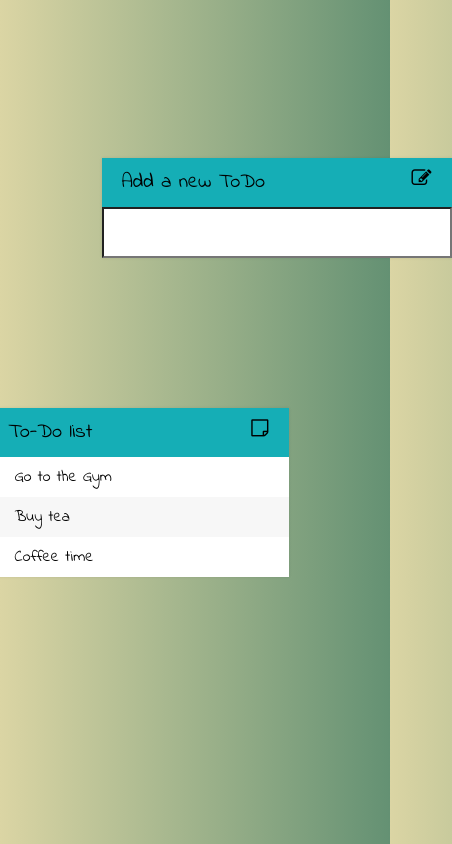
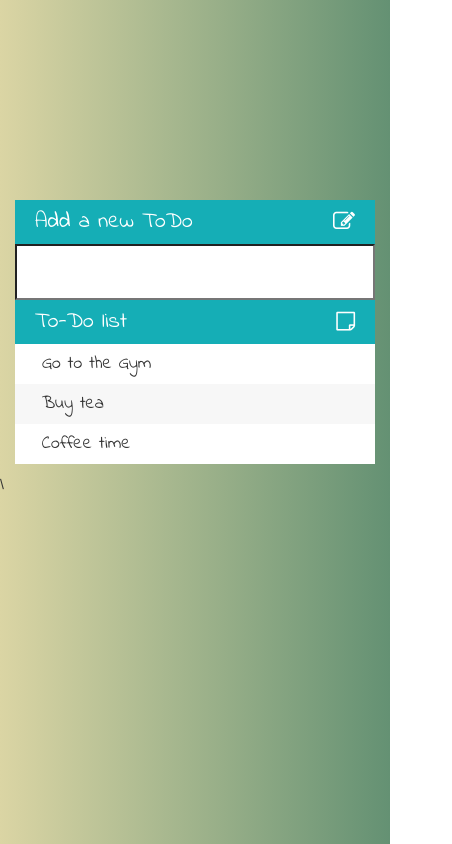
Before and after one commit to MartaSanchez/udemy-bootcamp, a plain HTML site: page todo list project/index.html in a window 390 px wide. Shown: the whole page, 452 px wide, since content can reach past the window. Drawn offline with nearby package versions, Linux system fonts and the light colour scheme.

Commit message:
Responsive app

```diff
--- a/todo list project/assets/css/todo.css
+++ b/todo list project/assets/css/todo.css
@@ -1,27 +1,13 @@
 body {
-background: #649173;  /* fallback for old browsers */
-background: -webkit-linear-gradient(to right, #DBD5A4, #649173);  /* Chrome 10-25, Safari 5.1-6 */
-background: linear-gradient(to right, #DBD5A4, #649173); /* W3C, IE 10+/ Edge, Firefox 16+, Chrome 26+, Opera 12+, Safari 7+ */
-font-family: 'Indie Flower', cursive;
+  background: #649173;  /* fallback for old browsers */
+  background: -webkit-linear-gradient(to right, #DBD5A4, #649173);  /* Chrome 10-25, Safari 5.1-6 */
+  background: linear-gradient(to right, #DBD5A4, #649173); /* W3C, IE 10+/ Edge, Firefox 16+, Chrome 26+, Opera 12+, Safari 7+ */
 }
 
-#div1 {
-  float: left;
-  background-color: #f7f7f7;
-  width: 350px;
-	margin-left: 25%;
-  margin-top: 150px;
-  box-shadow: 0 0 3px rgba(0, 0, 0, 0.1);
-}
-
-#div2 {
-  float: right;
-  background-color: #f7f7f7;
-  width: 300px;
-  padding: 0;
-  margin-right: 25%;
-  margin-top: 150px;
-  box-shadow: 0 0 3px rgba(0, 0, 0, 0.1);
+.container {
+  margin-top: 200px;
+  font-family: 'Indie Flower', cursive;
+  font-size: 18px;
 }
 
 .done {
@@ -29,12 +15,22 @@ font-family: 'Indie Flower', cursive;
   text-decoration: line-through;
 }
 
-h1 {
+#add {
   font-weight: normal;
   padding: 10px 20px;
   background-color: rgb(21, 174, 182);
   margin: 0;
-  font-size: 20px;
+  font-size: 22px;
+  color: white;
+}
+
+#list {
+  font-weight: normal;
+  padding: 10px 20px;
+  background-color: rgb(21, 174, 182);
+  margin: 0;
+  font-size: 22px;
+  color: white;
 }
 
 .icono {
@@ -46,7 +42,6 @@ h1 {
 }
 
 input {
-  font-size: 18px;
   width: 100%;
   background: white;
   padding: 13px 13px 13px 20px;
--- a/todo list project/index.html
+++ b/todo list project/index.html
@@ -7,20 +7,28 @@
     <link href="https://fonts.googleapis.com/css?family=Indie+Flower" rel="stylesheet">
     <script type="text/javascript" src="assets/js/lib/jquery-3.2.1.min.js"></script>
     <link rel="stylesheet" href="https://maxcdn.bootstrapcdn.com/font-awesome/4.7.0/css/font-awesome.min.css">
+    <link rel="stylesheet" href="https://maxcdn.bootstrapcdn.com/bootstrap/3.3.7/css/bootstrap.min.css">
   </head>
   <body>
-      <div id="div1">
-        <h1>Add a new ToDo <i class="fa fa-pencil-square-o icono1" aria-hidden="true"></i></h1>
+    <div class="container">
+      <div class="row">
+        <div class="col-lg-6">
+          <h1 id="add">Add a new ToDo <i class="fa fa-pencil-square-o icono1" aria-hidden="true"></i></h1>
           <input type="text">
         </div>
-      <div id="div2">
-        <h1 class="list">To-Do list <i class="fa fa-sticky-note-o icono" aria-hidden="true"></i></h1>
+        <div class="col-lg-6">
+          <h1 id="list">To-Do list <i class="fa fa-sticky-note-o icono" aria-hidden="true"></i></h1>
           <ul>
             <li><span><i class="fa fa-trash" aria-hidden="true"></i></span> Go to the Gym</li>
             <li><span><i class="fa fa-trash" aria-hidden="true"></i></span> Buy tea</li>
             <li><span><i class="fa fa-trash" aria-hidden="true"></i></span> Coffee time</li>
           </ul>
         </div>
+      </div>
+    </div>
     <script type="text/javascript" src="assets/js/todo.js"></script>
   </body>
 </html>
+
+
+\
```
Lines whose indentation alone changed are shown as unchanged.
